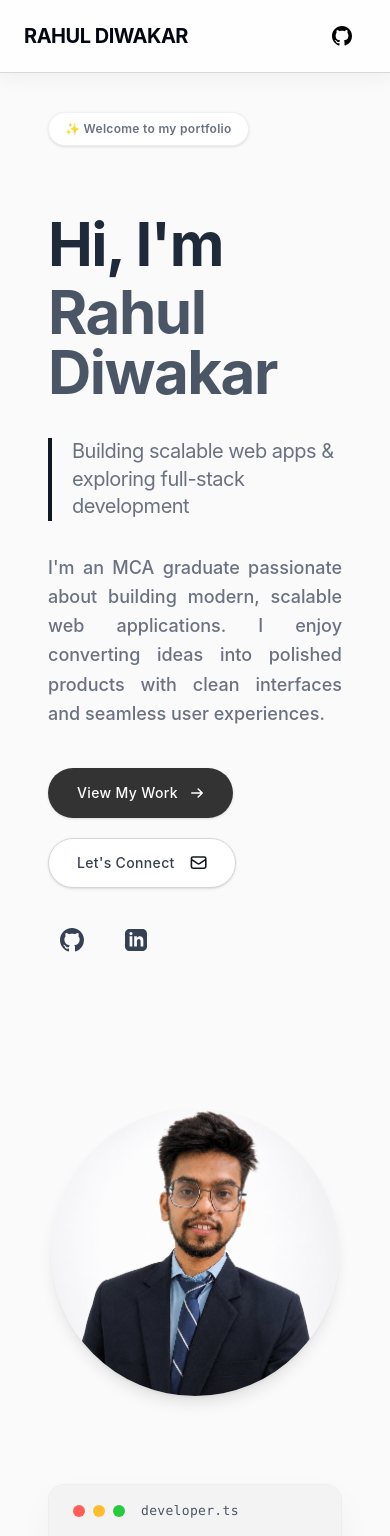
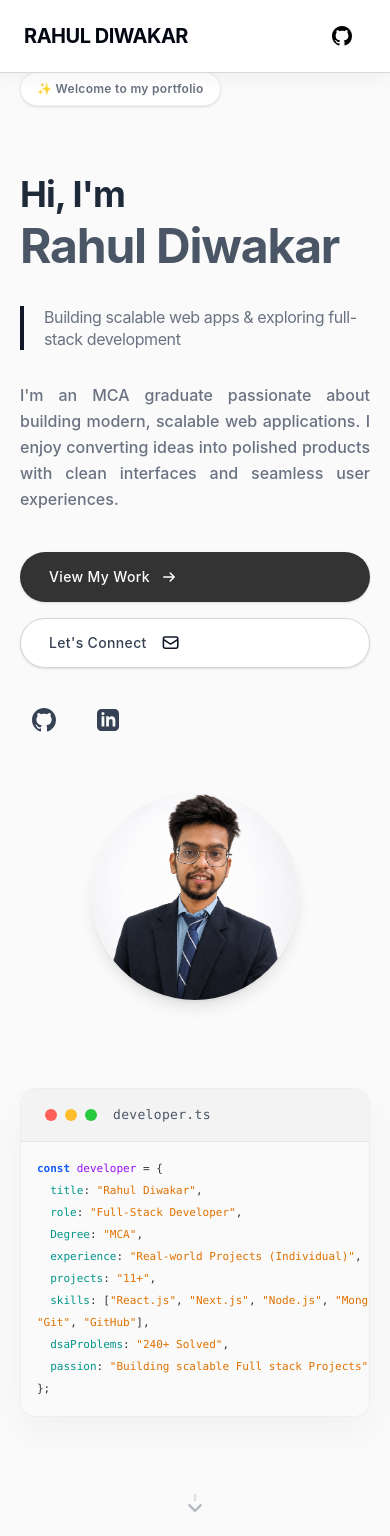
Before and after one commit to rahul-diw/my-portfolio, a React (Vite) app: page / in a window 390 px wide. Shown: the top 1536 px of the page. Built offline with nearby package versions, Linux system fonts and the light colour scheme.

Commit message:
mobile responsive fixes

```diff
--- a/src/sections/Contact.jsx
+++ b/src/sections/Contact.jsx
@@ -17,7 +17,7 @@ export default function ContactSection() {
   };
 
   return (
-    <section id="contact" className="relative overflow-hidden w-full py-30 bg-[#fafafa] flex flex-col items-center px-4 sm:px-8 md:px-16 font-sans">
+    <section id="contact" className="relative overflow-hidden w-full py-20 md:py-30 bg-[#fafafa] flex flex-col items-center px-4 sm:px-8 md:px-16 font-sans">
       {/* Top Left Edge Effect */}
       <div className="absolute -top-44 -left-44 w-[550px] h-[550px] rounded-full bg-gray-400/25 blur-[150px] pointer-events-none" />
 
@@ -27,7 +27,7 @@ export default function ContactSection() {
       {/* BIGGER WRAPPER - MAX-W-7XL FOR THAT LARGE/WIDE LOOK IN YOUR PIC */}
       <div className="relative z-10 w-full max-w-6xl mx-auto grid grid-cols-1 lg:grid-cols-2 gap-13">
         {/* LEFT CARD: SEND A MAIL (INCREASED PADDING & SPACING) */}
-        <div className="bg-[#fcfcfc] border border-gray-200/80 rounded-[32px] p-10 md:p-12 flex flex-col justify-between text-left transition-all duration-500 ease-out hover:-translate-y-3 shadow-[0_2px_4px_rgba(0,0,0,0.01)] hover:shadow-[0_35px_70px_-20px_rgba(0,0,0,0.12),0_0_40px_-10px_rgba(0,0,0,0.06)]">
+        <div className="bg-[#fcfcfc] border border-gray-200/80 rounded-[32px] p-6 sm:p-8 md:p-12 flex flex-col justify-between text-left transition-all duration-500 ease-out hover:-translate-y-3 shadow-[0_2px_4px_rgba(0,0,0,0.01)] hover:shadow-[0_35px_70px_-20px_rgba(0,0,0,0.12),0_0_40px_-10px_rgba(0,0,0,0.06)]">
           <div>
             {/* Bigger Mail Icon Header */}
             <div className="w-12 h-12 rounded-xl flex items-center justify-center bg-white border border-gray-200/70 shadow-2xs mb-8">
@@ -170,7 +170,7 @@ export default function ContactSection() {
             </div>
 
             {/* Massive Header Text */}
-            <h3 className="text-[36px] md:text-[44px] font-bold text-gray-900 tracking-tight mb-5 leading-tight">
+            <h3 className="text-[28px] sm:text-[36px] md:text-[44px] font-bold text-gray-900 tracking-tight mb-5 leading-tight">
               Let's Work Together
             </h3>
 
@@ -183,7 +183,7 @@ export default function ContactSection() {
 
             {/* Bigger Stats Counter */}
             <div className="flex flex-col mb-8">
-              <span className="text-[42px] font-bold text-gray-900 leading-none">
+              <span className="text-[34px] sm:text-[42px] font-bold text-gray-900 leading-none">
                 11+
               </span>
               <span className="text-[14px] font-semibold tracking-wider text-gray-500 mt-1.5">
--- a/src/sections/Hero.jsx
+++ b/src/sections/Hero.jsx
@@ -14,16 +14,16 @@ export default function Hero() {
     // Max width increased to 1440px and vertical padding increased to pt-40 pb-20 for a grander size feel
     <section
       id="home"
-     className="relative min-h-[115vh] pt-50 pb-20 flex flex-col justify-between items-center px-12 max-w-[1440px] mx-auto overflow-hidden"
+     className="relative min-h-screen md:min-h-[115vh] pt-28 md:pt-50 pb-20 flex flex-col justify-between items-center px-5 md:px-12 max-w-[1440px] mx-auto overflow-hidden"
     >
       {/* Grid split adjusted to 6 & 6 for maximum horizontal span and layout size expansion */}
-      <div className="w-full grid grid-cols-1 md:grid-cols-12 gap-24 items-center my-auto">
+      <div className="w-full grid grid-cols-1 md:grid-cols-12 gap-12 md:gap-24 items-center my-auto">
         {/* Left Content Side */}
         <motion.div
           initial={{ opacity: 0, y: 20 }}
           animate={{ opacity: 1, y: 0 }}
           transition={{ duration: 0.6 }}
-         className="md:col-span-6 space-y-7 text-left -translate-y-12"
+        className="md:col-span-6 space-y-7 text-left md:-translate-y-12"
         >
           {/* 1. WELCOME BADGE - Dark Gray Slide from Left on Hover */}
           <div
@@ -40,12 +40,12 @@ export default function Hero() {
           {/* Name Panel - Colors swapped perfectly */}
           <div className="space-y-2">
             {/* "Hi, I'm" now gets the bold dark look */}
-            <h1 className="text-6xl sm:text-5xl md:text-6xl font-bold tracking-tight text-gray-800">
+            <h1 className="text-4xl sm:text-5xl md:text-6xl font-bold tracking-tight text-gray-800">
               Hi, I'm
             </h1>
 
             {/* "Rahul Diwakar" now gets the stylish soft gray look */}
-            <h1 className="text-6xl sm:text-7xl md:text-6xl font-bold tracking-tight text-gray-600 relative inline-block group cursor-pointer pb-1">
+            <h1 className="text-5xl sm:text-6xl md:text-6xl font-bold tracking-tight text-gray-600 relative inline-block group cursor-pointer pb-1">
               {personalInfo.name}
 
               {/* Bottom underline accent color adjusted to match the gray look smoothly */}
@@ -55,20 +55,20 @@ export default function Hero() {
 
           {/* Subheading Tagline */}
           <div className="relative py-1 inline-block">
-            <p className="text-xl font-normal text-gray-500 tracking-tight border-l-4 border-gray-900 pl-5 leading-snug">
+            <p className="text-base md:text-xl font-normal text-gray-500 tracking-tight border-l-4 border-gray-900 pl-5 leading-snug">
               Building scalable web apps & exploring full-stack development
             </p>
           </div>
 
           {/* Summary Text */}
-          <p className="text-gray-500 text-lg leading-relaxed max-w-xl text-justify font-medium">
+          <p className="text-gray-500 text-base md:text-lg leading-relaxed max-w-xl text-justify font-medium">
             I'm an MCA graduate passionate about building modern, scalable web
             applications. I enjoy converting ideas into polished products with
             clean interfaces and seamless user experiences.
           </p>
 
           {/* BUTTONS WITH SLIDING HOVER EFFECTS */}
-          <div className="flex flex-wrap items-center gap-5 pt-3">
+          <div className="flex flex-col sm:flex-row items-stretch sm:items-center gap-4 sm:gap-5 pt-3">
             {/* 2. VIEW MY WORK BUTTON - White Slide from Left on Hover (Opposite Effect) */}
             <a
               href="#projects"
@@ -78,7 +78,7 @@ export default function Hero() {
               <span className="absolute inset-0 w-full h-full bg-white scale-x-0 origin-left transition-transform duration-600 ease-out group-hover:scale-x-100 z-0"></span>
 
               {/* Real Text Content on top layer */}
-              <span className="relative z-10 flex items-center gap-3">
+              <span className="w-full sm:w-auto relative z-10 flex items-center gap-3">
                 View My Work
                 <svg
                   className="w-3.5 h-3.5 group-hover:translate-x-1 transition-transform duration-600"
@@ -106,7 +106,7 @@ export default function Hero() {
               <span className="absolute inset-0 w-full h-full bg-[#333333] scale-x-0 origin-left transition-transform duration-300 ease-out group-hover:scale-x-100 z-0"></span>
 
               {/* Real Text Content on top layer */}
-              <span className="relative z-10 flex items-center gap-3">
+              <span className="w-full sm:w-auto relative z-10 flex items-center gap-3">
                 Let's Connect
                 <svg
                   className="w-5 h-5 text-gray-900 group-hover:text-white transition-colors duration-300"
@@ -173,7 +173,7 @@ export default function Hero() {
 
             {/* Perspective Wrapper - Width and Height bumped to w-80 h-80 */}
             <div
-              className="w-72 h-72 group/card cursor-pointer"
+              className="w-52 h-52 sm:w-64 sm:h-64 md:w-72 md:h-72 group/card cursor-pointer"
               style={{ perspective: "1000px" }}
             >
 
@@ -214,7 +214,7 @@ export default function Hero() {
           </div>
 
           {/* CODE TERMINAL BLOCK - Max stretched to fill its 6-column boundary beautifully */}
-          <div className="w-full max-w-2xl bg-[#FBFBFB] text-[#333333] rounded-2xl shadow-[0_15px_35px_rgba(0,0,0,0.04)] overflow-hidden font-mono text-[14px] border border-gray-200/60 transform hover:-translate-y-1 transition-all duration-300">
+          <div className="w-full max-w-2xl bg-[#FBFBFB] text-[#333333] rounded-2xl shadow-[0_15px_35px_rgba(0,0,0,0.04)] overflow-hidden font-mono text-[11px] sm:text-[13px] md:text-[14px] border border-gray-200/60 transform hover:-translate-y-1 transition-all duration-300">
 
             {/* Top Window Bar */}
             <div className="bg-[#F3F3F3] px-6 py-4 flex items-center gap-2 border-b border-gray-200/80">
@@ -227,7 +227,7 @@ export default function Hero() {
             </div>
 
             {/* Code Body */}
-            <div className="p-8 whitespace-pre overflow-hidden text-left leading-loose select-none bg-[#FAFAFA]">
+            <div className="p-4 sm:p-6 md:p-8 whitespace-pre overflow-hidden text-left leading-loose select-none bg-[#FAFAFA]">
               <code className="block">
                 <span className="text-blue-600 font-bold">const</span>{" "}
                 <span className="text-purple-600">developer</span> = &#123;
@@ -285,7 +285,7 @@ export default function Hero() {
         initial={{ opacity: 0 }}
         animate={{ opacity: 1 }}
         transition={{ delay: 0.8, duration: 0.5 }}
-        className="w-full flex justify-center pt-6 mt-20"
+        className="w-full flex justify-center pt-6 mt-10 md:mt-20"
       >
         <a
           href="#about"
--- a/src/sections/Projects.jsx
+++ b/src/sections/Projects.jsx
@@ -100,12 +100,12 @@ const movieImages = [
 
       {/* 1. HEADERS */}
       <div className="text-center mb-12">
-        <h2 className="text-[38px] font-bold text-gray-900 tracking-tight mb-1">Projects</h2>
+        <h2 className="text-[30px] md:text-[38px] font-bold text-gray-900 tracking-tight mb-1">Projects</h2>
         <p className="text-[17px] text-gray-600 font-normal">Some things I've built</p>
       </div>
 
       {/* 2. CATEGORIES */}
-      <div className="flex items-center gap-3 mb-12">
+      <div className="flex flex-wrap justify-center items-center gap-3 mb-12">
         {tabs.map((tab) => (
               <button
                 key={tab}
@@ -166,7 +166,7 @@ const movieImages = [
               <span className="inline-block text-[10px] font-semibold tracking-wider text-gray-500 border border-gray-300 bg-white px-2.5 py-0.5 rounded-md mb-3 shadow-2xs transition-all duration-300 hover:border-gray-500 hover:text-gray-700">
                 FEATURED PROJECT
               </span>
-              <h3 className="text-[24px] font-bold text-[#111] tracking-tight mb-3 flex items-center gap-2">
+              <h3 className="text-[20px] md:text-[24px] font-bold text-[#111] tracking-tight mb-3 flex items-center gap-2">
                 <span>🎯</span> Smart Task Administration System
               </h3>
               <p className="text-[14px] text-gray-600 font-normal leading-relaxed mb-4 max-w-xl">
```
Also changed, not shown: src/sections/About.jsx (+17 -17 lines).
